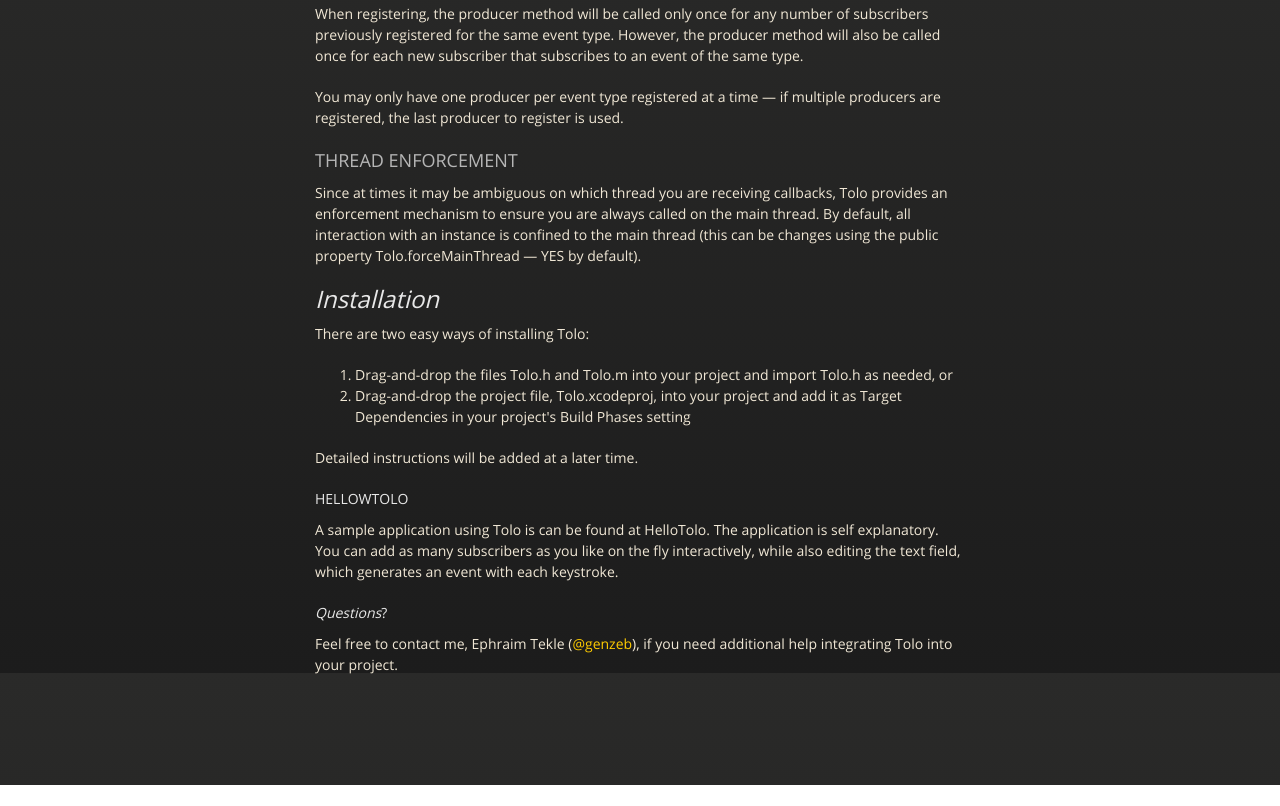
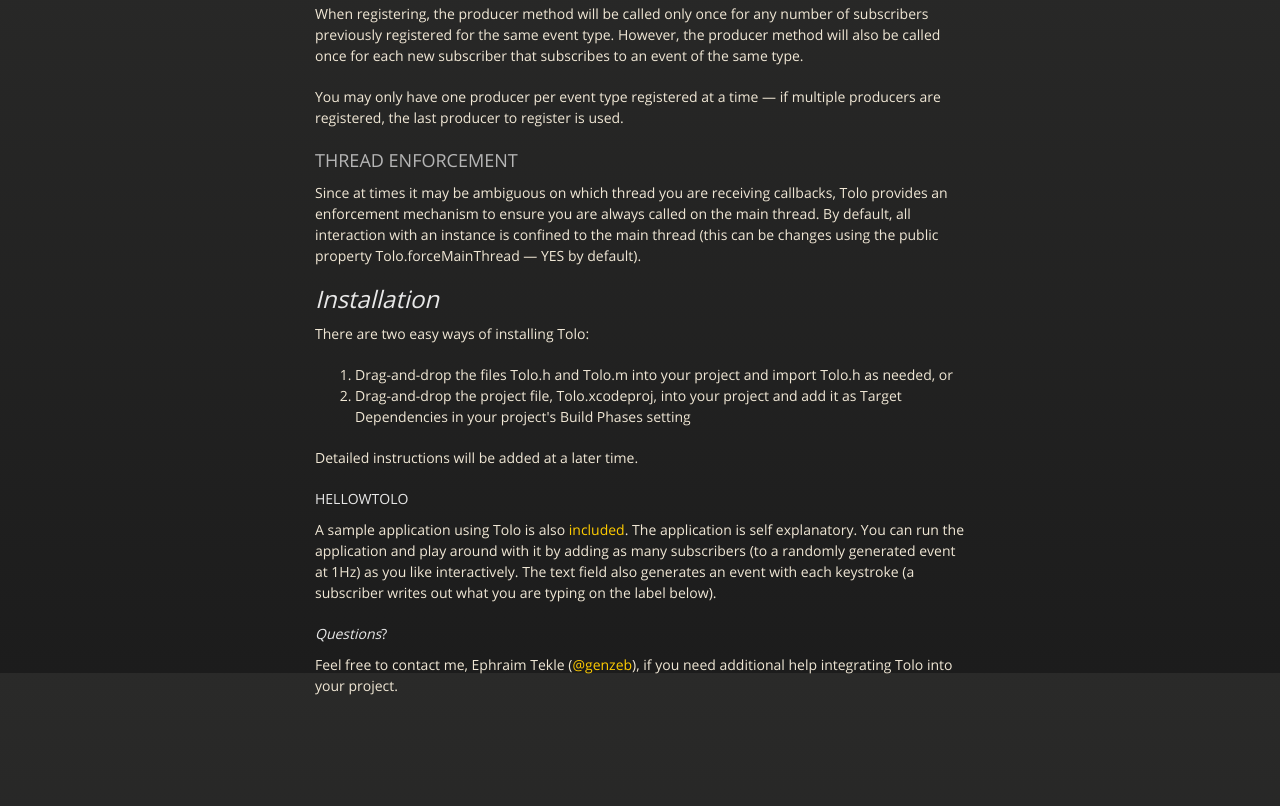
Before and after one commit to genzeb/tolo, a plain HTML site: page index.html in a window 1280 px wide. Shown: the part 1727-2533 px from the top of the page. Before the commit the page ends 2512 px from the top, so only its background shows below. Drawn offline with nearby package versions, Linux system fonts and the light colour scheme.

```diff
--- a/index.html
+++ b/index.html
@@ -122,7 +122,7 @@
 <h4>
 <a name="hellowtolo" class="anchor" href="#hellowtolo"><span class="octicon octicon-link"></span></a>HELLOWTOLO</h4>
 
-<p>A sample application using Tolo is can be found at HelloTolo. The application is self explanatory. You can add as many subscribers as you like on the fly interactively, while also editing the text field, which generates an event with each keystroke.</p>
+<p>A sample application using Tolo is also <a href="https://github.com/genzeb/tolo/tree/master/HelloTolo">included</a>. The application is self explanatory. You can run the application and play around with it by adding as many subscribers (to a randomly generated event at 1Hz) as you like interactively. The text field also generates an event with each keystroke (a subscriber writes out what you are typing on the label below).</p>
 
 <h4>
 <a name="questions" class="anchor" href="#questions"><span class="octicon octicon-link"></span></a><em>Questions</em>?</h4>
```
Also changed, not shown: params.json (+1 -1 lines).
